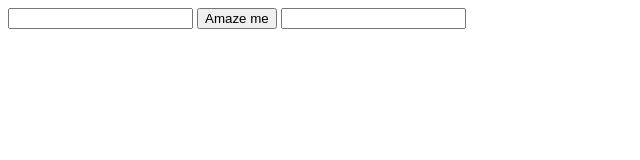
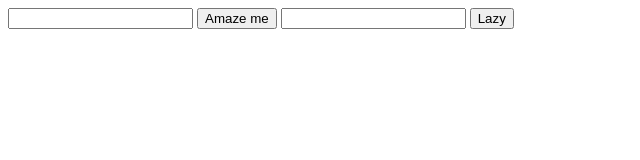
Before and after one commit to ayushagg31/react-actions, a plain HTML site: page index.html in a window 1280 px wide. Shown: the whole page, without its empty margins (0-640 px from the left). Drawn offline with Linux system fonts and the light colour scheme.

Commit message:
Update index.html

```diff
--- a/index.html
+++ b/index.html
@@ -23,6 +23,7 @@
     <p id="reducer"></p>
     </div>
     <input id='lazy' value="" />
+    <button onclick="Lazy">Lazy</button>
     <p id="load"/>
 </body>
 </html>
```
